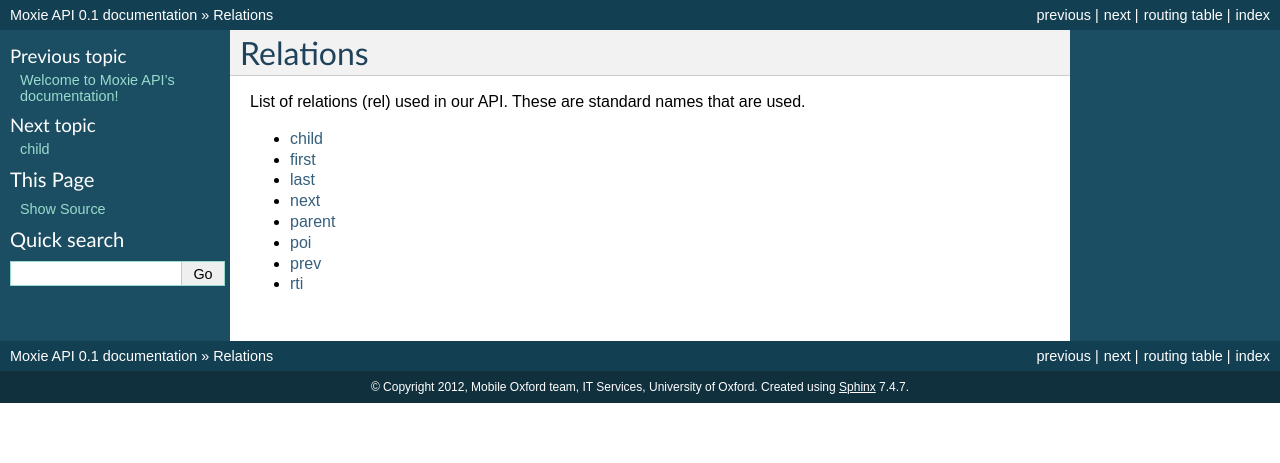
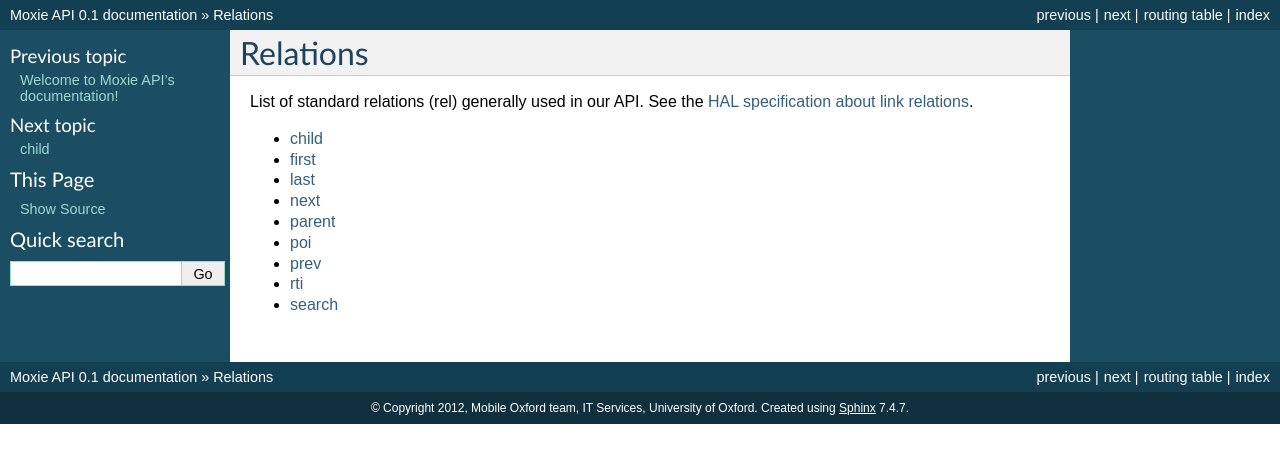
Before and after one commit to martinfilliau/moxie, a Sphinx documentation site: the page built from docs/source/http_api/relations/overview.rst, in a window 1280 px wide. Shown: the top 463 px of the page. Built offline with Sphinx 7.4.7, drawn with Linux system fonts in a browser that asks for light colours.

Commit message:
Docs / better wording

```diff
--- a/docs/source/http_api/relations/overview.rst
+++ b/docs/source/http_api/relations/overview.rst
@@ -1,7 +1,7 @@
 Relations
 =========
 
-List of relations (rel) used in our API. These are standard names that are used.
+List of standard relations (rel) generally used in our API. See the `HAL specification about link relations <http://tools.ietf.org/html/draft-kelly-json-hal-05#section-8.2>`_.
 
 .. toctree::
     :glob:
--- /dev/null
+++ b/docs/source/http_api/relations/search.rst
@@ -0,0 +1,4 @@
+search
+======
+
+Search related to present resource.
```
